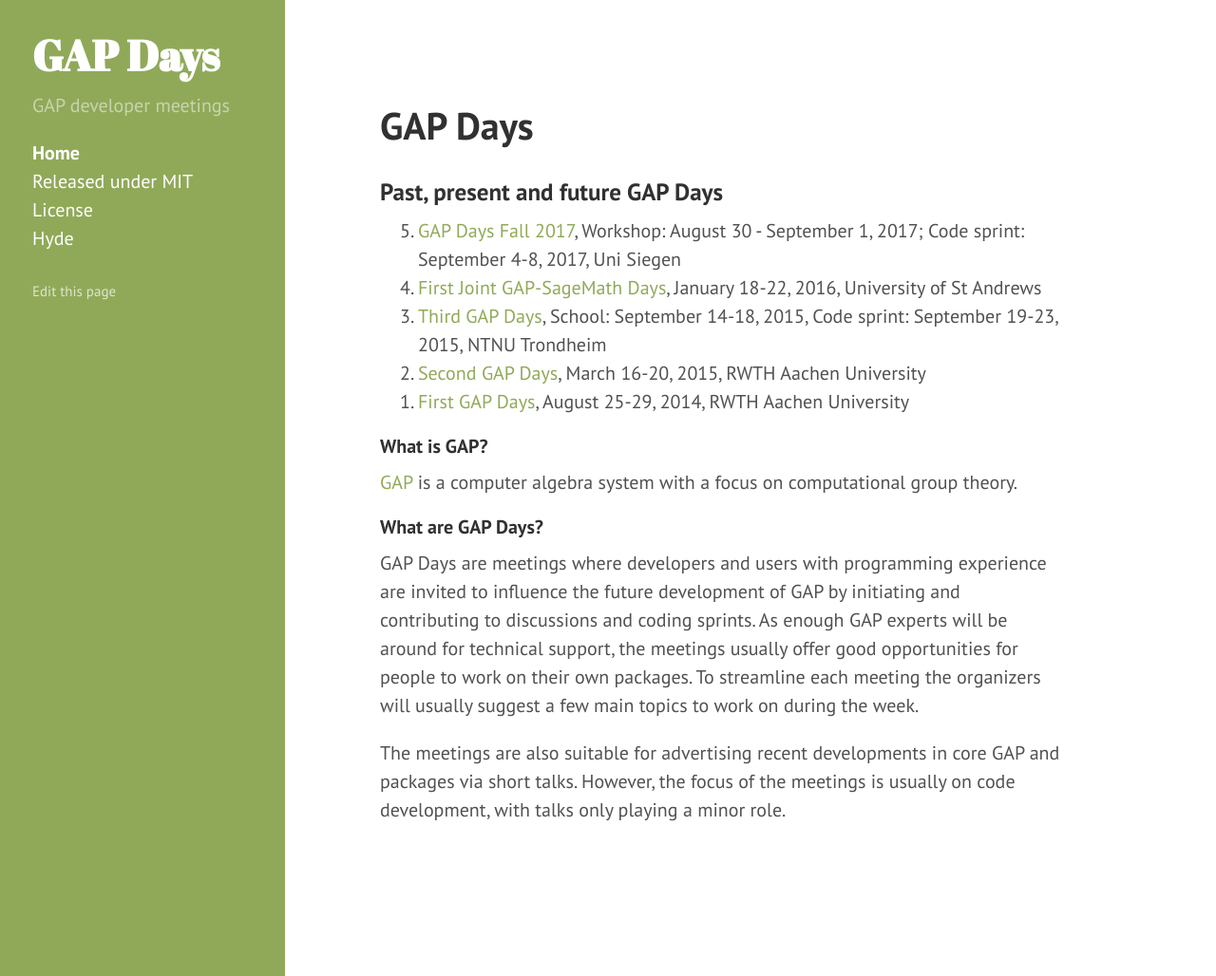
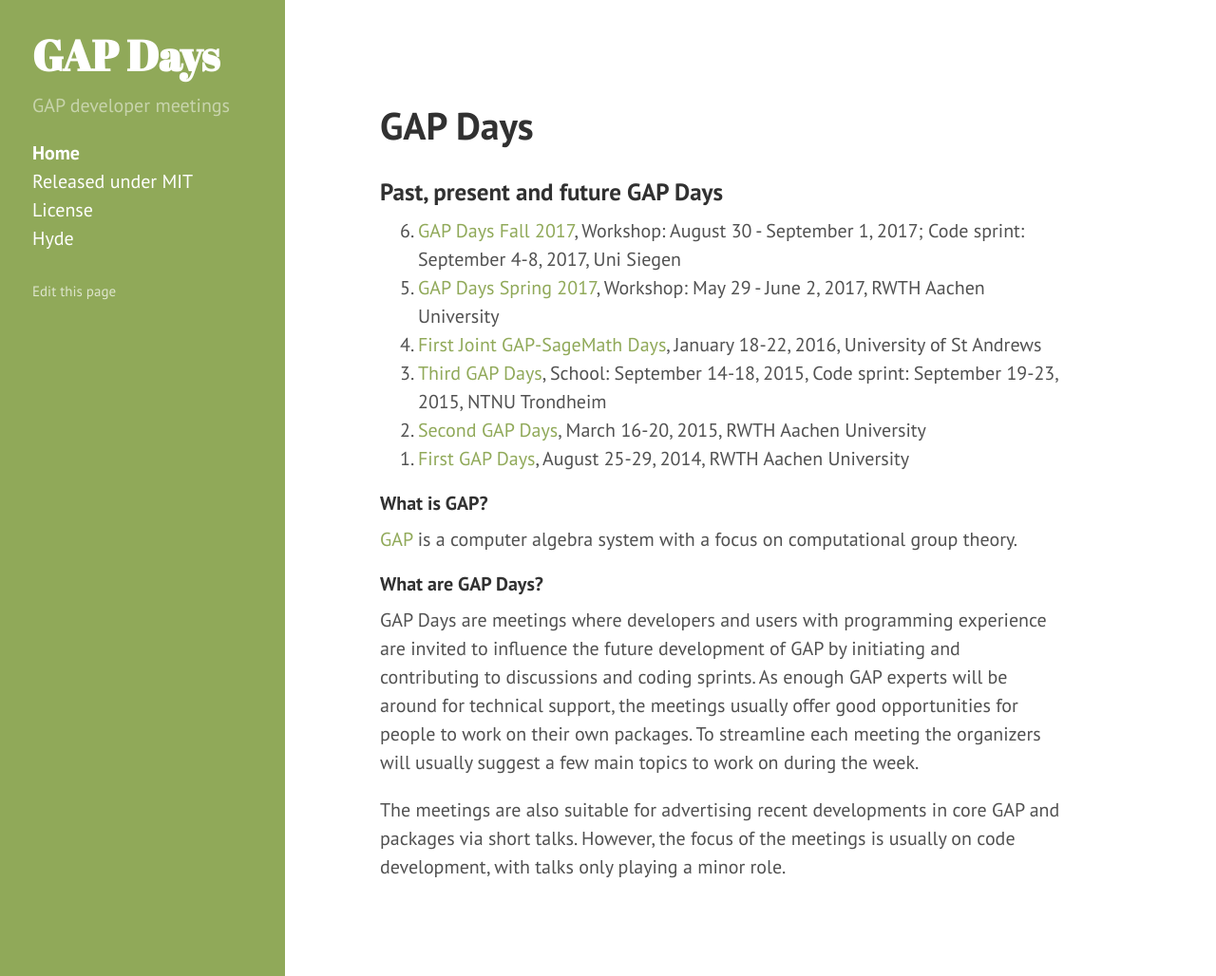
Before and after one commit to gapdays/gapdays.github.io, a Jekyll site: the page built from index.md, in a window 1280 px wide and 1028 px high. Shown: the whole window at 95% size. Built offline with Jekyll 4.4.1, drawn with Linux system fonts in a browser that asks for light colours.

Commit message:
Add link to GAP Days Spring 2017

```diff
--- a/index.md
+++ b/index.md
@@ -9,6 +9,7 @@
 
 <ol reversed>
 <li><a href="/gapdays2017-fall/">GAP Days Fall 2017</a>, Workshop: August 30 - September 1, 2017; Code sprint: September 4-8, 2017, Uni Siegen</li>
+<li><a href="/gapdays2017-spring/">GAP Days Spring 2017</a>, Workshop: May 29 - June 2, 2017, RWTH Aachen University</li>
 <li><a href="/gap-sage-days2016/">First Joint GAP-SageMath Days</a>, January 18-22, 2016, University of St Andrews</li>
 <li><a href="/gapdays2015-fall/">Third GAP Days</a>, School: September 14-18, 2015, Code sprint: September 19-23, 2015, NTNU Trondheim</li>
 <li><a href="/gapdays2015-spring/">Second GAP Days</a>, March 16-20, 2015, RWTH Aachen University</li>
```
